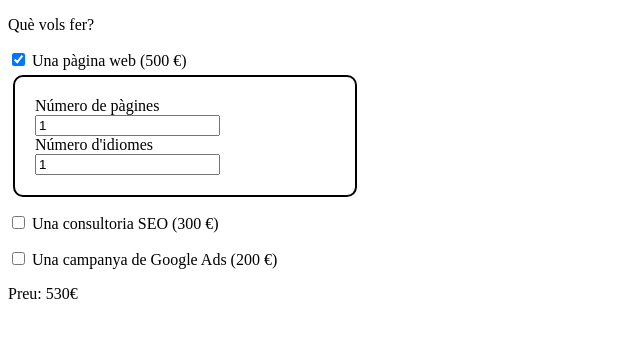
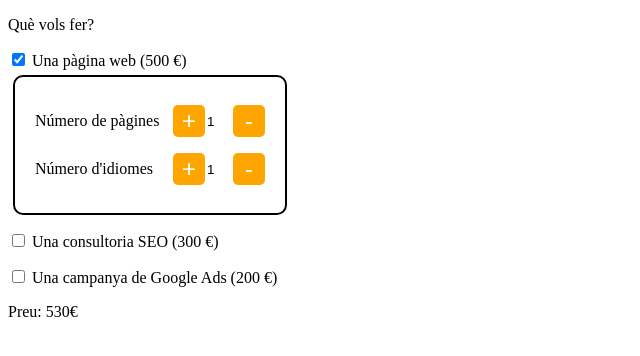
Before and after one commit to tonidevelopez/ITAcademy-VUE_Sprint-7, a Vue app: page / in a window 1280 px wide. Both pictures are taken after a click on the checkbox 18 px from the left and 59 px from the top of the page. Shown: the top 356 px of the page, without its empty margins (0-640 px from the left). Built offline with nearby package versions, Linux system fonts and the light colour scheme.

Commit message:
Exercici 3

```diff
--- /dev/null
+++ b/src/components/Botons.vue
@@ -0,0 +1,69 @@
+<template>
+    <div class="botons">
+        <button @click="sumarQuantitat">+</button>
+        <input type="number" v-model="quantitat">
+        <button @click="restarQuantitat">-</button>
+    </div>
+</template>
+
+<script>
+export default {
+    name: 'Botons',
+    emits: ['totalQuantitat'],
+
+    data() {
+        return {
+            quantitat: 1
+        }
+    },
+    methods: {
+        sumarQuantitat() {
+            this.quantitat < 1 ? this.quantitat = 1 : this.quantitat++
+        },
+        restarQuantitat() {
+            this.quantitat > 1 ? this.quantitat-- : this.quantitat = 1
+        },
+        totalQuantitat() {
+            this.$emit('totalQuantitat', this.quantitat)
+        }
+    },
+    watch: {
+        quantitat() {
+            if (this.quantitat < 1) {
+                alert("Has d'introduir mínim 1 unitat")
+                this.quantitat = 1
+            } else {
+                this.totalQuantitat()
+            }
+        }
+    }
+}
+</script>
+
+<style scoped>
+input[type=number]::-webkit-inner-spin-button,
+input[type=number]::-webkit-outer-spin-button {
+    -webkit-appearance: none;
+    margin: 0;
+}
+
+input[type=number] {
+    width: 1.5rem;
+    border: none;
+}
+
+.botons {
+    display: flex;
+    align-items: center;
+}
+
+button {
+    background-color: orange;
+    color: white;
+    border: none;
+    border-radius: 5px;
+    width: 2rem;
+    height: 2rem;
+    font-size: 1.5rem;
+}
+</style>
--- a/src/components/Panell.vue
+++ b/src/components/Panell.vue
@@ -1,19 +1,23 @@
 <template>
     <div class="web-options">
-        <div>
-            <label for="pagines">Número de pàgines </label>
-            <input type="text" id="pagines" v-model="numPagines" @input="calcPagines">
+        <div class="inputs">
+            <label for="pagines">Número de pàgines</label>
+            <Botons @totalQuantitat="calcPagines" />
         </div>
-        <div>
-            <label for="idiomes">Número d'idiomes </label>
-            <input type="text" id="idiomes" v-model="numIdiomes" @input="calcIdiomes">
+        <div class="inputs">
+            <label for="idiomes">Número d'idiomes</label>
+            <Botons @totalQuantitat="calcIdiomes" />
         </div>
     </div>
 </template>
 
 <script>
+import Botons from './Botons.vue'
 export default {
     name: 'Panell',
+    components: { Botons },
+    emits: ['calcPagines', 'calcIdiomes'],
+
     data() {
         return {
             numPagines: 1,
@@ -21,11 +25,11 @@ export default {
         }
     },
     methods: {
-        calcPagines() {
-            this.$emit('calcPagines', this.numPagines)
+        calcPagines(numPagines) {
+            this.$emit('calcPagines', numPagines)
         },
-        calcIdiomes() {
-            this.$emit('calcIdiomes', this.numIdiomes)
+        calcIdiomes(numIdiomes) {
+            this.$emit('calcIdiomes', numIdiomes)
         }
     }
 }
@@ -33,10 +37,16 @@ export default {
 
 <style scoped>
 .web-options {
-    width: 300px;
+    width: 230px;
     border: 2px solid black;
     border-radius: 10px;
     padding: 20px;
     margin: 5px;
+    line-height: 3rem;
+}
+
+.inputs {
+    display: flex;
+    justify-content: space-between;
 }
 </style>
```
